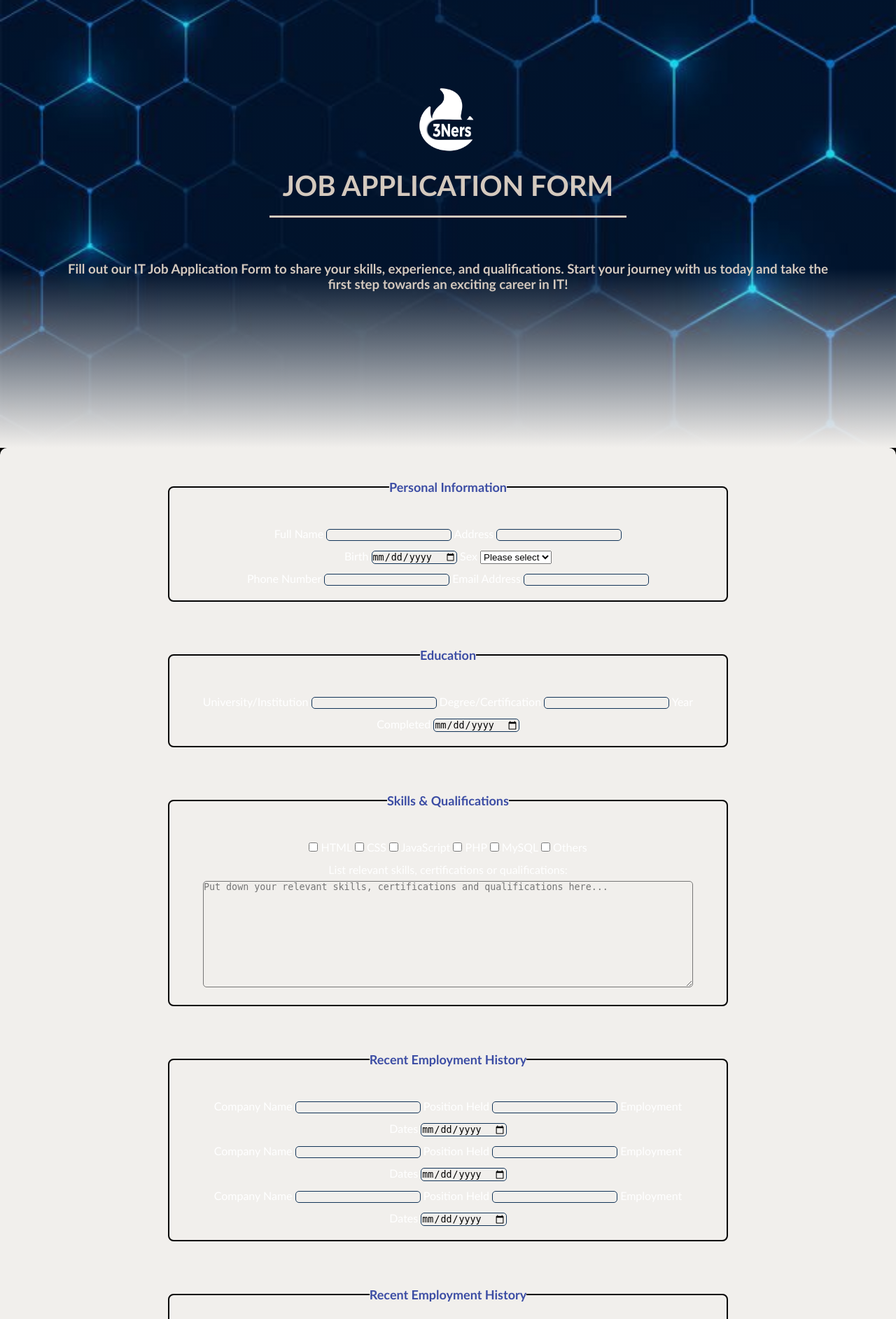
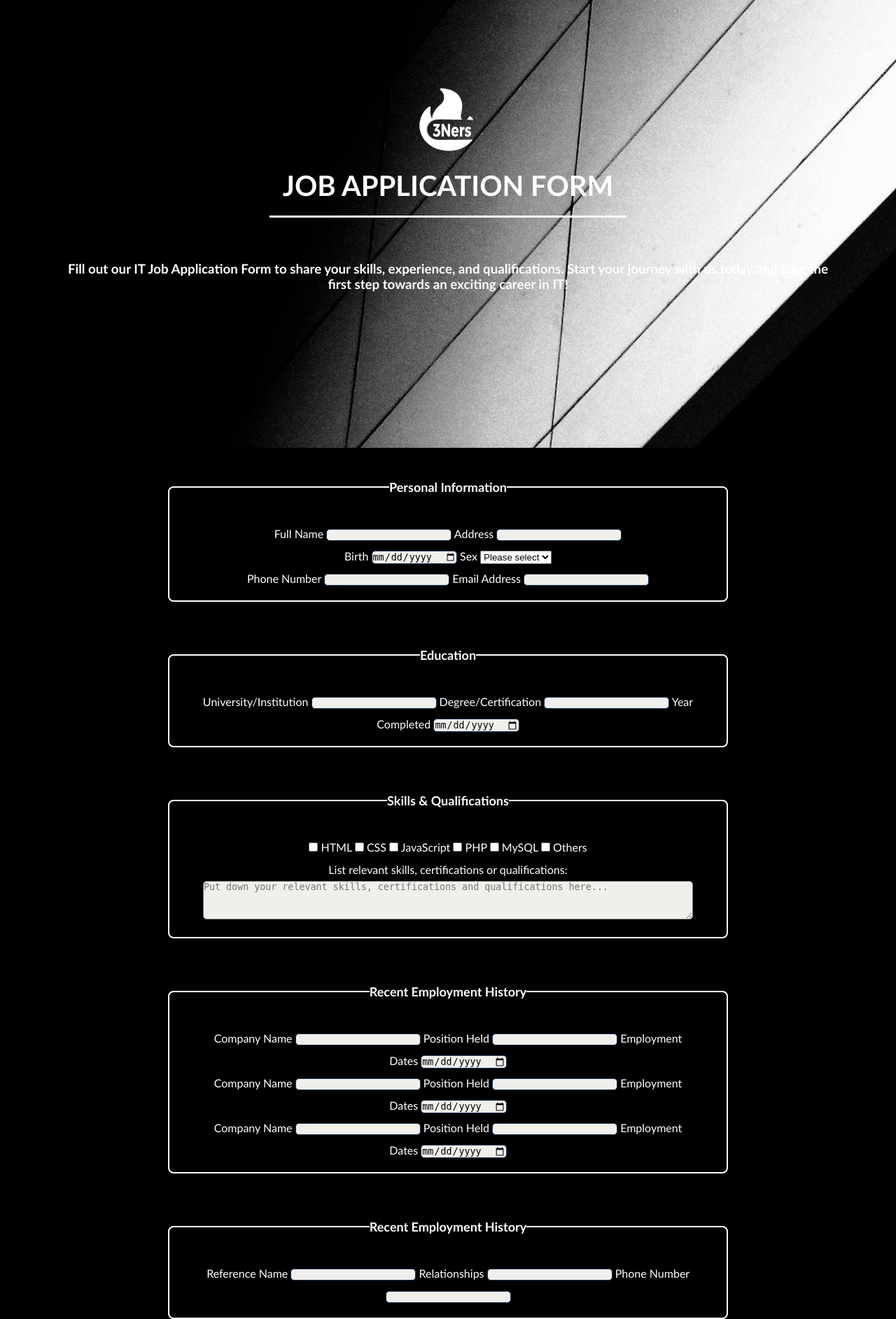
Before and after one commit to AnnNK137/project1, a PHP site: page /project1/apply.html in a window 1280 px wide. Shown: the part 63-1948 px from the top of the page at 70% size. Run offline with PHP 8.4, Linux system fonts and the light colour scheme.

Commit message:
changed color theme of apply.html

```diff
--- a/project1/apply.html
+++ b/project1/apply.html
@@ -147,6 +147,7 @@
         </p>
         </fieldset>
         <!-- SUBMIT AND RESET BUTTON -->
+         <div id="app_certified" class="center colum flex_center">
             <p id="submit_reset">
             <input type="checkbox" id="responsibility" required>
             <label for="responsibility"><strong>I certify that the information provided in this application is accurate and complete. I understand that providing fasle information may result in disqualification from consideration for employment</strong></label>
@@ -155,6 +156,7 @@
             <input class="btn" type="submit" value="Submit">
             <input class="btn" type="reset" value="Reset">
             </p>
+        </div>
     </form>
 
   <!-- FOOTER (same on all pages) -->
--- a/project1/jobs.html
+++ b/project1/jobs.html
@@ -25,7 +25,8 @@
      </header>
 
      <!-- MAIN CONTENTS -->
-    <div class="job_intro">
+    <div class="job_intro center colum flex_center">
+        <img id="hp_hs_logo" src="../images/logo.png" alt="3ners">
         <p class="job_intro_text">Code the future with us</p> <br>
         <p class="">
             <a href="#jobs_title" class="job_sub_menu">Jobs</a> <br><br>
--- a/styles/styles.css
+++ b/styles/styles.css
@@ -268,10 +268,11 @@ footer a:hover{
 
 /* Index.html stat box below hero section */
 .hp_stat{
-    color: white;
+    color: black;
     padding: 2rem;
     border-radius: 10px;
     text-align: center;
+    background-color: var(--light-beige);
 }
 
 .hp_stat_group{
@@ -382,7 +383,7 @@ footer a:hover{
 .job_intro{
     background: url(/images/job_images/jobpage_background\(1\).jpg);
     width: 100%;
-    height: 700px;
+    height: 60vw;
     text-align: center;
 }
 .job_intro_text{
@@ -390,7 +391,6 @@ footer a:hover{
     font-size: 90px;
     font-weight: bold;
     text-shadow: 1px 1px 10px var(--black);
-    padding-top: 240px;
 }
 .job_sub_menu{
     color: var(--light-beige);
@@ -427,7 +427,7 @@ footer a:hover{
 .job_list{
     display: flex;
     justify-content: space-between;
-    background: var(--dark-beige);
+    background: var(--light-beige);
     border-radius: 7px;
     margin: 30px;
     padding: 10px;
@@ -435,9 +435,9 @@ footer a:hover{
 }
 .job_hiring_btn{
     font-weight: bold;
-    border: 2px solid var(--black);
+    border: 2px solid var(--blue);
     border-radius: 10px;
-    background-color: var(--dark-beige);
+    background-color: var(--blue-background);
     padding: 5px;
     padding-left: 10px;
     padding-right: 10px;
@@ -638,26 +638,31 @@ footer a:hover{
     color: var(--light-beige);
 }
 
+/* JOBS.html responsive */
+@media (max-width: 768px) {
+    .job_intro{
+        max-height: 50vw;
+    }
+    .job_intro_text{
+        font-size: 3rem;
+    }
+}
 
 /* apply.HTML STYLING */
 #app_herosection{
     height: 80vh; /* almost full screen */
-    background: linear-gradient(to bottom, rgba(0, 20, 121, 0.123) 60%, var(--light-beige) 100%),
-        url("../styles/images/app_background.jpg") center/cover no-repeat;
-    position: relative; /* anchor for scroll icon later */
+    background: url(/images/job_images/jobpage_background\(1\).jpg);
     padding: 1rem;
-    color: var(--dark-beige);
+    color: white;
 }
 
 #app_herosection .ap_title{
-    color: var(--dark-beige);
-    border-color: var(--dark-beige);
+    color: white;
+    border-color: white;
 }
-
 
 #app_form {
   margin-top: 0 auto;
-  background: var(--light-beige);
   border-radius: 10px;
   box-shadow: 0 0 10px rgba(0,0,0,0.1); /* box shadow */
 }
@@ -666,7 +671,7 @@ footer a:hover{
   margin: 20px auto;
   padding: 15px;
   border-radius: 8px;
-  border: 2px solid var(--black);
+  border: 2px solid white;
   width: 90%;
   max-width: 800px;
 }
@@ -676,11 +681,11 @@ footer a:hover{
     font-size: large;     /*heading*/
     font-weight: bold;
     line-height: 4;
-    color: var(--blue-hightlight);
 }
 
 #app_form textarea{
     max-width: 700px;
+    height: 55px; /*set size for typing area*/
     background-color: var(--light-beige);
     border-radius: 5px;
 }
@@ -700,6 +705,12 @@ footer a:hover{
 #app_form p {
     line-height: 2;
     text-align: center;
+}
+
+#app_certified{
+    height: 200px;
+    background-color: var(--light-beige);
+    color: black;
 }
 /* applysuccess.HTML STYLING */
 .submitintro {
```
Lines whose indentation alone changed are shown as unchanged.
